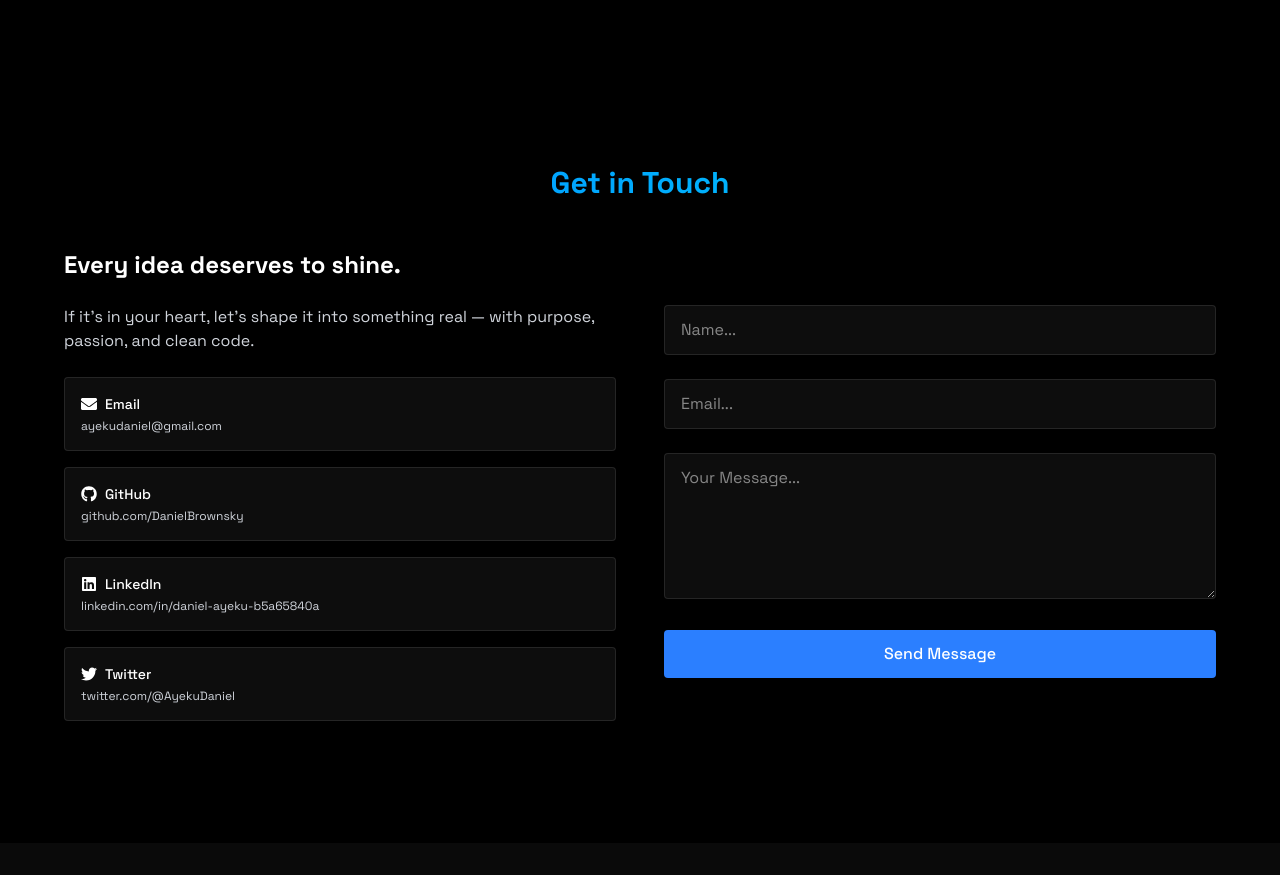
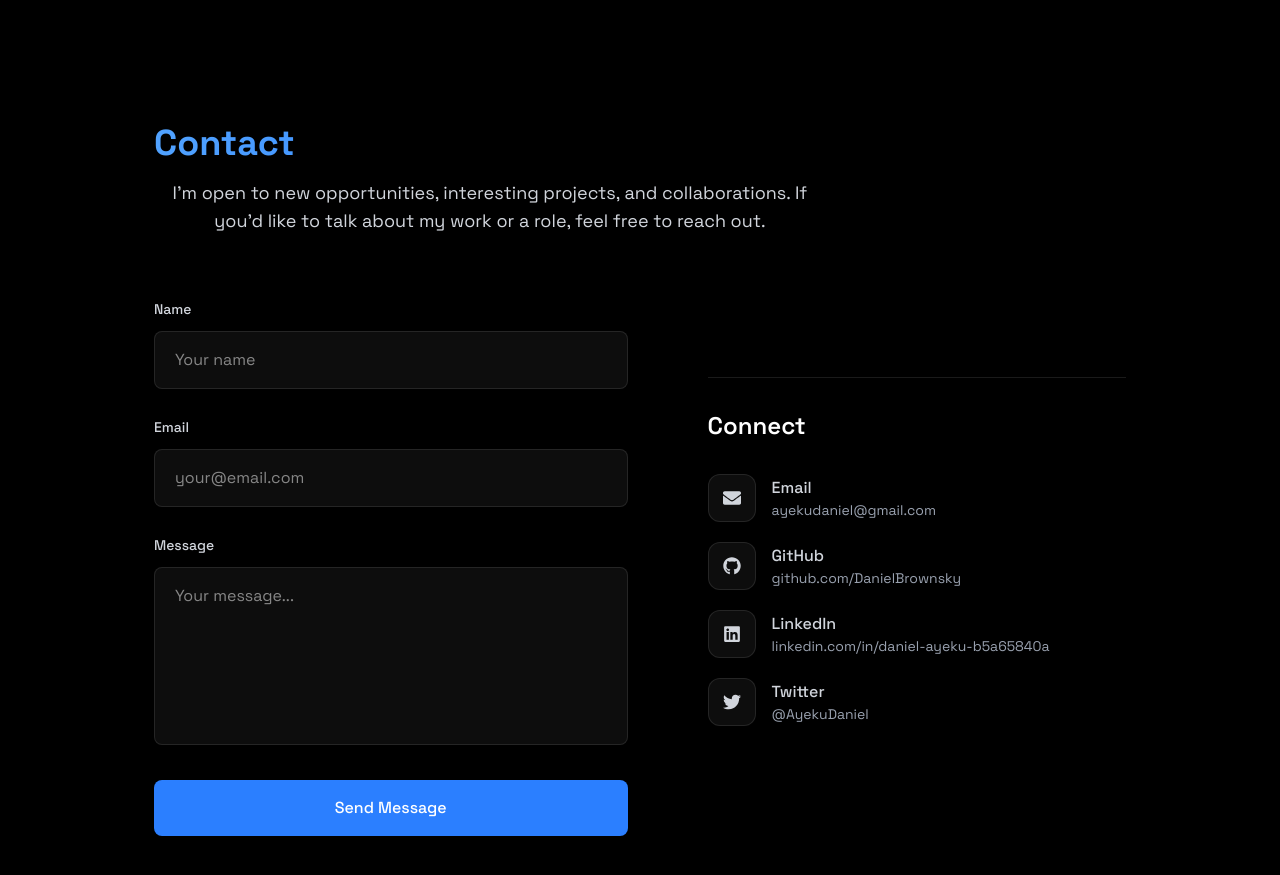
Before and after one commit to DanielBrownsky/Daniel-portfolio, a React (Vite) app: page / in a window 1280 px wide. Shown: the part 3620-4495 px from the top of the page. Before the commit the page ends 4463 px from the top, so only its background shows below. Built offline with nearby package versions, Linux system fonts and the light colour scheme; no server answers.

Commit message:
feat: polish contact section

```diff
--- a/src/components/sections/Contact.jsx
+++ b/src/components/sections/Contact.jsx
@@ -9,6 +9,9 @@ export const Contact = () => {
     email: '',
     message: ''
   });
+
+  const [isSubmitting, setIsSubmitting] = useState(false);
+  const [submitStatus, setSubmitStatus] = useState(null); // 'success' | 'error' | null
 
   const emailJsConfig = {
     serviceId: import.meta.env.VITE_SERVICE_ID,
@@ -22,6 +25,8 @@ export const Contact = () => {
 
   const handleSubmit = (e) => {
     e.preventDefault();
+    setIsSubmitting(true);
+    setSubmitStatus(null);
 
     emailjs.sendForm(
       emailJsConfig.serviceId,
@@ -29,153 +34,181 @@ export const Contact = () => {
       e.target
     )
       .then(() => {
-        alert("Message sent successfully!");
+        setSubmitStatus('success');
         setFormData({ name: '', email: '', message: '' });
+        setIsSubmitting(false);
       })
       .catch(() => {
-        alert("Oops! Something went wrong. Please try again.");
+        setSubmitStatus('error');
+        setIsSubmitting(false);
       });
   };
 
   return (
     <section id="contact" className="min-h-screen flex flex-col items-center justify-center py-20 px-4 bg-black">
       <ReviewOnScroll>
-        <h2 className="text-3xl font-bold mb-12 bg-gradient-to-r from-blue-500 to-cyan-400 bg-clip-text text-transparent text-center">
-          Get in Touch
+        <h2 className="text-4xl font-bold mb-4 bg-gradient-to-r from-blue-400 via-blue-500 to-cyan-400 bg-clip-text text-transparent">
+          Contact
         </h2>
 
-        <div className="flex flex-col-reverse md:flex-row w-full max-w-6xl mx-auto gap-12">
-
-          <div className="md:w-1/2 w-full text-white space-y-6">
-            <h3 className="text-2xl font-bold">Every idea deserves to shine.</h3>
-
-            <p className="text-gray-300">
-              If it's in your heart, let's shape it into something real — with purpose,
-              passion, and clean code.
+        <p className="text-gray-300 text-center mb-16 max-w-2xl text-lg">
+          I'm open to new opportunities, interesting projects, and collaborations. If you'd like to talk about my work or a role, feel free to reach out.
         </p>
 
-            <div className="grid grid-cols-1 sm:grid-cols-2 md:grid-cols-1 gap-4">
+        <div className="flex flex-col md:flex-row w-full max-w-[1400px] mx-auto gap-20">
 
-              {/* Email */}
-              <a
-                href="mailto:ayekudaniel@gmail.com"
-                className="bg-white/5 border border-white/10 rounded p-4 flex flex-col items-start gap-1 hover:border-blue-500 transition overflow-hidden"
-              >
-                <div className="flex items-center gap-2 text-white">
-                  <FaEnvelope />
-                  <span className="text-sm font-medium">Email</span>
-                </div>
+          {/* Left: Form */}
+          <div className="md:w-[550px] w-full">
+            <form className="space-y-7" onSubmit={handleSubmit}>
 
-                <span className="text-xs text-gray-300 break-words w-full">
-                  ayekudaniel@gmail.com
-                </span>
-              </a>
-
-              {/* GitHub */}
-              <a
-                href="https://github.com/DanielBrownsky"
-                className="bg-white/5 border border-white/10 rounded p-4 flex flex-col items-start gap-1 hover:border-blue-500 transition overflow-hidden"
-                target="_blank"
-                rel="noopener noreferrer"
-              >
-                <div className="flex items-center gap-2 text-white">
-                  <FaGithub />
-                  <span className="text-sm font-medium">GitHub</span>
-                </div>
-
-                <span className="text-xs text-gray-300 break-words w-full">
-                  github.com/DanielBrownsky
-                </span>
-              </a>
-
-              {/* LinkedIn */}
-              <a
-                href="https://www.linkedin.com/in/daniel-ayeku-b5a65840a"
-                className="bg-white/5 border border-white/10 rounded p-4 flex flex-col items-start gap-1 hover:border-blue-500 transition overflow-hidden"
-                target="_blank"
-                rel="noopener noreferrer"
-              >
-                <div className="flex items-center gap-2 text-white">
-                  <FaLinkedin />
-                  <span className="text-sm font-medium">LinkedIn</span>
-                </div>
-
-                <span className="text-xs text-gray-300 break-words w-full">
-                  linkedin.com/in/daniel-ayeku-b5a65840a
-                </span>
-              </a>
-
-              {/* Twitter */}
-              <a
-                href="https://twitter.com/@AyekuDaniel"
-                className="bg-white/5 border border-white/10 rounded p-4 flex flex-col items-start gap-1 hover:border-blue-500 transition overflow-hidden"
-                target="_blank"
-                rel="noopener noreferrer"
-              >
-                <div className="flex items-center gap-2 text-white">
-                  <FaTwitter />
-                  <span className="text-sm font-medium">Twitter</span>
-                </div>
-
-                <span className="text-xs text-gray-300 break-words w-full">
-                  twitter.com/@AyekuDaniel
-                </span>
-              </a>
-
-            </div>
-          </div>
-
-          {/* Right: Form */}
-          <div className="md:w-1/2 w-full md:mt-14">
-            <form className="space-y-6" onSubmit={handleSubmit}>
-
+              <div>
+                <label htmlFor="name" className="block text-sm font-medium text-gray-300 mb-3">
+                  Name
+                </label>
                 <input
                   type="text"
                   id="name"
                   name="name"
                   required
                   value={formData.name}
-                placeholder="Name..."
+                  placeholder="Your name"
                   onChange={(e) =>
                     setFormData({ ...formData, name: e.target.value })
                   }
-                className="w-full bg-white/5 border border-white/10 rounded px-4 py-3 text-white focus:outline-none focus:border-blue-500 focus:bg-blue-500/5"
+                  className="w-full bg-white/5 border border-white/10 rounded-lg px-5 py-4 text-white text-base focus:outline-none focus:border-blue-500 focus:bg-white/5 transition-colors"
                 />
+              </div>
 
+              <div>
+                <label htmlFor="email" className="block text-sm font-medium text-gray-300 mb-3">
+                  Email
+                </label>
                 <input
                   type="email"
                   id="email"
                   name="email"
                   required
                   value={formData.email}
-                placeholder="Email..."
+                  placeholder="your@email.com"
                   onChange={(e) =>
                     setFormData({ ...formData, email: e.target.value })
                   }
-                className="w-full bg-white/5 border border-white/10 rounded px-4 py-3 text-white focus:outline-none focus:border-blue-500 focus:bg-blue-500/5"
+                  className="w-full bg-white/5 border border-white/10 rounded-lg px-5 py-4 text-white text-base focus:outline-none focus:border-blue-500 focus:bg-white/5 transition-colors"
                 />
+              </div>
 
+              <div>
+                <label htmlFor="message" className="block text-sm font-medium text-gray-300 mb-3">
+                  Message
+                </label>
                 <textarea
-                rows={5}
+                  rows={6}
                   id="message"
                   name="message"
                   required
                   value={formData.message}
-                placeholder="Your Message..."
+                  placeholder="Your message..."
                   onChange={(e) =>
                     setFormData({ ...formData, message: e.target.value })
                   }
-                className="w-full bg-white/5 border border-white/10 rounded px-4 py-3 text-white focus:outline-none focus:border-blue-500 focus:bg-blue-500/5"
+                  className="w-full bg-white/5 border border-white/10 rounded-lg px-5 py-4 text-white text-base focus:outline-none focus:border-blue-500 focus:bg-white/5 transition-colors resize-none"
                 />
+              </div>
+
+              {submitStatus === 'success' && (
+                <div className="bg-green-500/10 border border-green-500/20 text-green-400 px-5 py-4 rounded-lg text-sm">
+                  Message sent successfully! I'll get back to you soon.
+                </div>
+              )}
+
+              {submitStatus === 'error' && (
+                <div className="bg-red-500/10 border border-red-500/20 text-red-400 px-5 py-4 rounded-lg text-sm">
+                  Something went wrong. Please try again.
+                </div>
+              )}
 
               <button
                 type="submit"
-                className="w-full bg-blue-500 text-white py-3 px-6 rounded font-medium transition hover:translate-y-0.5 hover:shadow-[0_0_15px_rgba(59,130,246,0.4)]"
+                disabled={isSubmitting}
+                className="w-full bg-blue-500 text-white py-4 px-8 rounded-lg font-medium transition-colors hover:bg-blue-600 disabled:opacity-50 disabled:cursor-not-allowed focus:outline-none focus:ring-2 focus:ring-blue-500/50 text-base"
               >
-                Send Message
+                {isSubmitting ? 'Sending...' : 'Send Message'}
               </button>
 
             </form>
+          </div>
+
+          {/* Right: Contact/Social Links */}
+          <div className="md:w-1/2 w-full text-white flex flex-col justify-center">
+            <div className="border-t border-white/10 pt-8 mb-8">
+              <h3 className="text-2xl font-semibold mb-8">Connect</h3>
+
+              <div className="space-y-5">
+
+                {/* Email */}
+                <a
+                  href="mailto:ayekudaniel@gmail.com"
+                  className="flex items-center gap-4 text-gray-300 hover:text-white transition-colors group"
+                >
+                  <div className="w-12 h-12 rounded-xl bg-white/5 border border-white/10 flex items-center justify-center group-hover:border-blue-500/50 transition-colors">
+                    <FaEnvelope className="text-lg" />
+                  </div>
+                  <div>
+                    <div className="text-base font-medium">Email</div>
+                    <div className="text-sm text-gray-400">ayekudaniel@gmail.com</div>
+                  </div>
+                </a>
+
+                {/* GitHub */}
+                <a
+                  href="https://github.com/DanielBrownsky"
+                  className="flex items-center gap-4 text-gray-300 hover:text-white transition-colors group"
+                  target="_blank"
+                  rel="noopener noreferrer"
+                >
+                  <div className="w-12 h-12 rounded-xl bg-white/5 border border-white/10 flex items-center justify-center group-hover:border-blue-500/50 transition-colors">
+                    <FaGithub className="text-lg" />
+                  </div>
+                  <div>
+                    <div className="text-base font-medium">GitHub</div>
+                    <div className="text-sm text-gray-400">github.com/DanielBrownsky</div>
+                  </div>
+                </a>
+
+                {/* LinkedIn */}
+                <a
+                  href="https://www.linkedin.com/in/daniel-ayeku-b5a65840a"
+                  className="flex items-center gap-4 text-gray-300 hover:text-white transition-colors group"
+                  target="_blank"
+                  rel="noopener noreferrer"
+                >
+                  <div className="w-12 h-12 rounded-xl bg-white/5 border border-white/10 flex items-center justify-center group-hover:border-blue-500/50 transition-colors">
+                    <FaLinkedin className="text-lg" />
+                  </div>
+                  <div>
+                    <div className="text-base font-medium">LinkedIn</div>
+                    <div className="text-sm text-gray-400">linkedin.com/in/daniel-ayeku-b5a65840a</div>
+                  </div>
+                </a>
+
+                {/* Twitter */}
+                <a
+                  href="https://twitter.com/@AyekuDaniel"
+                  className="flex items-center gap-4 text-gray-300 hover:text-white transition-colors group"
+                  target="_blank"
+                  rel="noopener noreferrer"
+                >
+                  <div className="w-12 h-12 rounded-xl bg-white/5 border border-white/10 flex items-center justify-center group-hover:border-blue-500/50 transition-colors">
+                    <FaTwitter className="text-lg" />
+                  </div>
+                  <div>
+                    <div className="text-base font-medium">Twitter</div>
+                    <div className="text-sm text-gray-400">@AyekuDaniel</div>
+                  </div>
+                </a>
+
+              </div>
+            </div>
           </div>
 
         </div>
```
Lines whose indentation alone changed are shown as unchanged.
